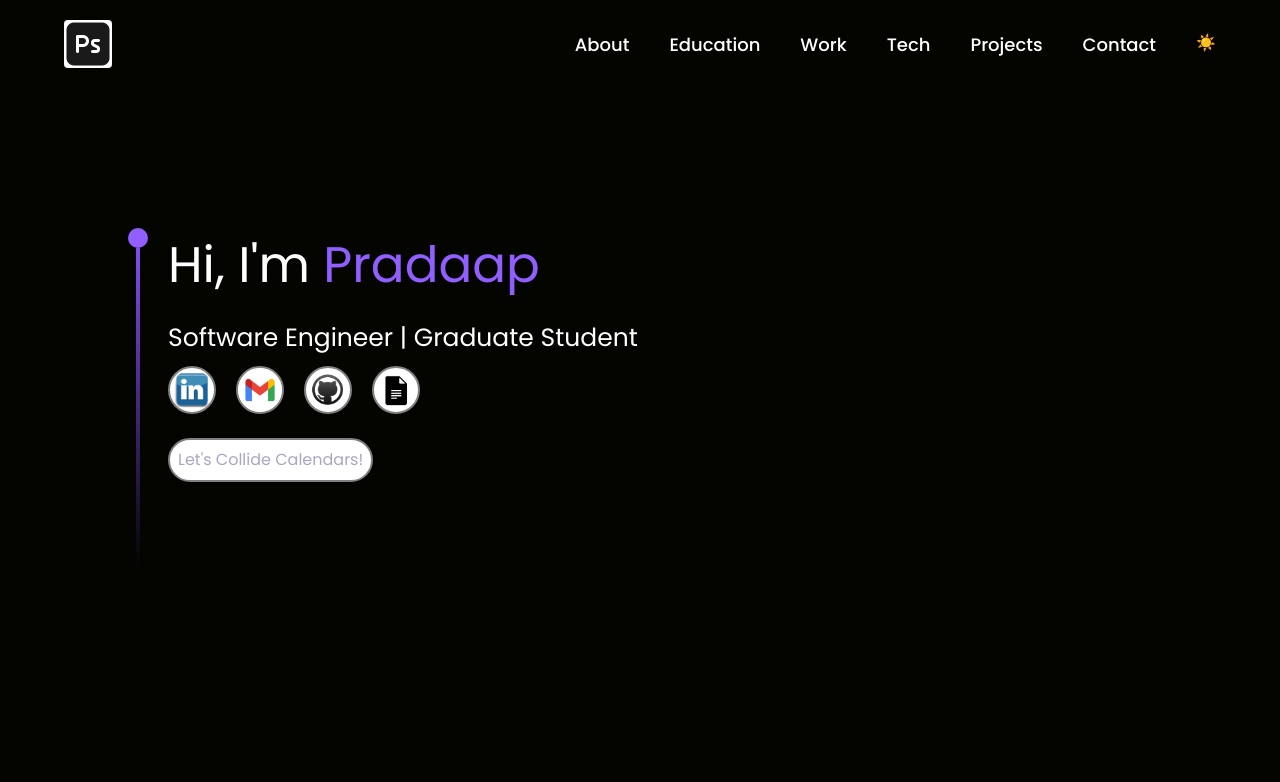
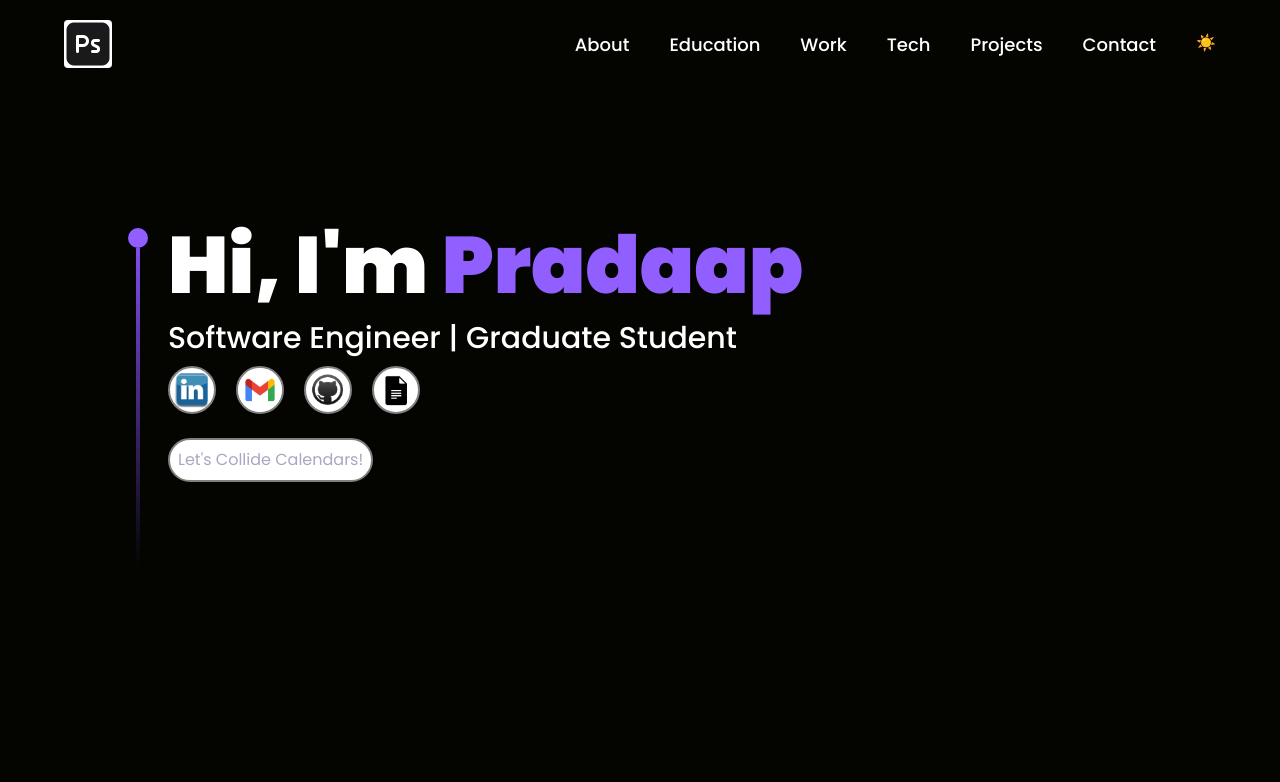
Before and after one commit to Pradaap-SS/my-portfolio, a React (Vite) app: page / in a window 1280 px wide. Shown: the top 782 px of the page. Built offline with nearby package versions, Linux system fonts and the light colour scheme.

Commit message:
#added new styles

```diff
--- a/src/styles.js
+++ b/src/styles.js
@@ -1,4 +1,22 @@
 const styles = {
+    paddingX: "sm:px-16 px-6",
+    paddingY: "sm:py-16 py-6",
+    padding: "sm:px-16 px-6 sm:py-16 py-10",
+
+    heroHeadText:
+      "font-black text-white lg:text-[80px] sm:text-[60px] xs:text-[50px] text-[40px] lg:leading-[98px] mt-2",
+    heroSubText:
+      "text-[#dfd9ff] font-medium lg:text-[30px] sm:text-[26px] xs:text-[20px] text-[16px] lg:leading-[40px]",
+
+    sectionHeadText:
+      "text-white font-black md:text-[60px] sm:text-[50px] xs:text-[40px] text-[30px]",
+    sectionSubText:
+      "sm:text-[18px] text-[14px] text-secondary uppercase tracking-wider",
+  };
+
+  export { styles };
+
+  {/*const styles = {
     paddingX: "sm:px-16 px-6",
     paddingY: "sm:py-16 py-6",
     padding: "sm:px-16 px-6 sm:py-16 py-10",
@@ -16,4 +34,4 @@ const styles = {
       "font-normal sm:text-[18px] text-[14px] text-secondary uppercase tracking-wider",
   };
 
-  export { styles };
+export { styles };*/}
```
